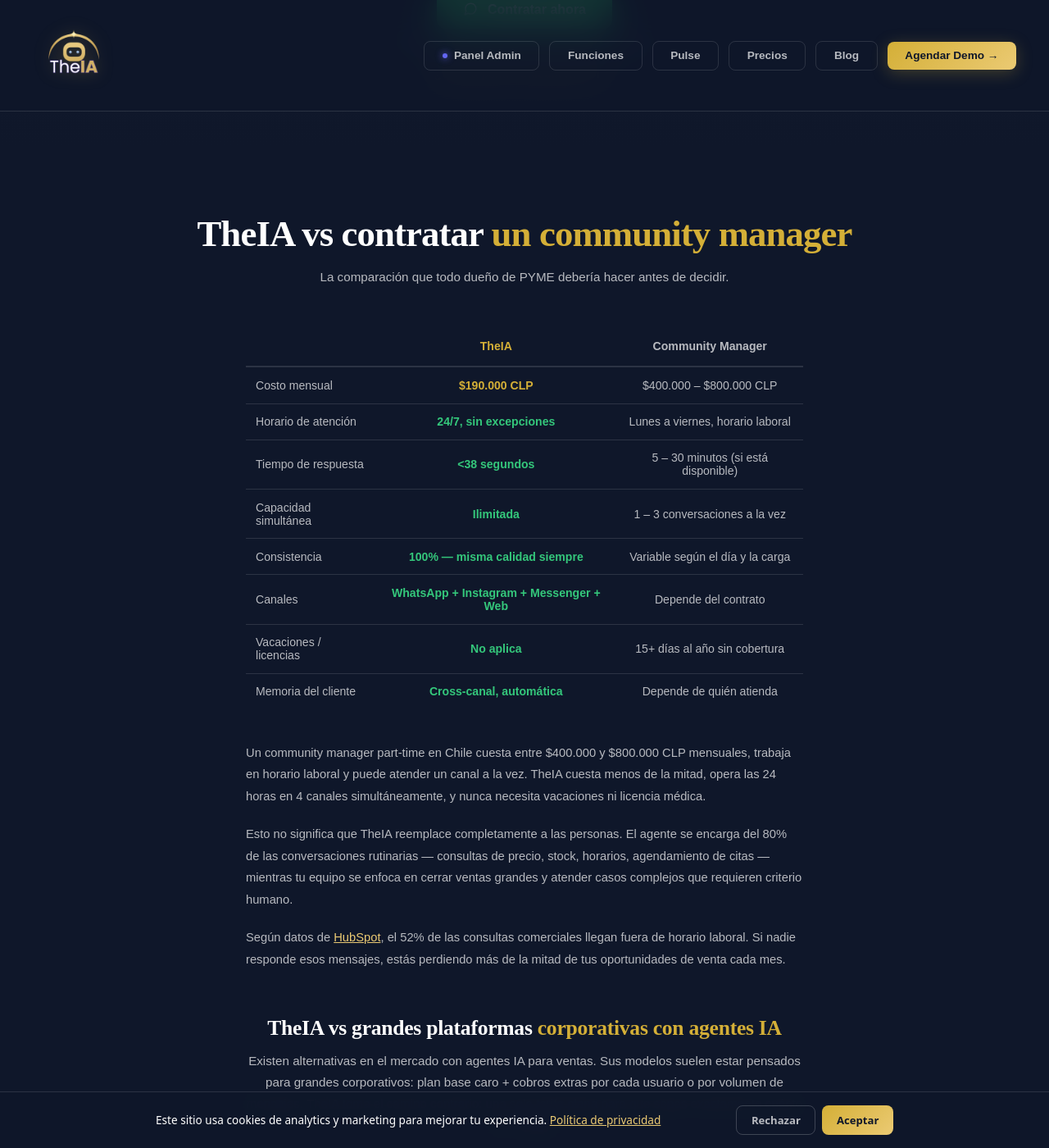
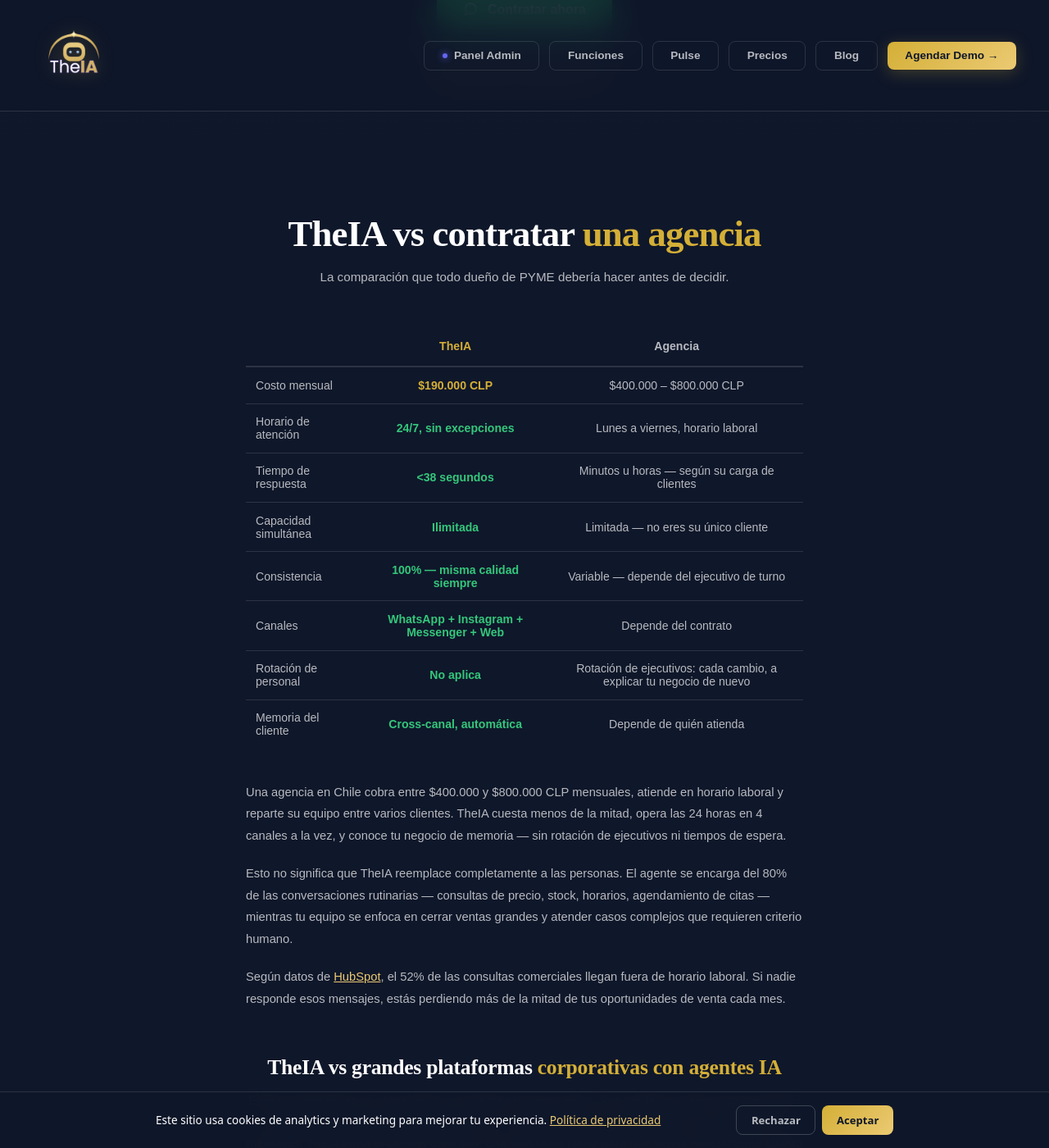
Before and after one commit to rodmera/theia-landing, a Jekyll site: the page precios.html, which Jekyll copies as it is, in a window 1280 px wide and 1400 px high, scrolled down 1622 px. Shown: the whole window at 82% size. Built offline with Jekyll 4.4.1, drawn with Linux system fonts in a browser that asks for light colours; some of the changed text lies outside the part shown.

Commit message:
copy(precios): comparativa vs AGENCIA (no community manager) — celdas ajustadas a la realidad de agencia (carga de clientes, ejecutivo de turno, rotación)

```diff
--- a/precios.html
+++ b/precios.html
@@ -454,7 +454,7 @@
           <div style="background:var(--glass); border:1px solid var(--glass-border); border-radius:14px; padding:1.25rem;">
             <div style="font-size:1.5rem; margin-bottom:0.5rem;">💰</div>
             <div style="font-weight:700; font-size:0.9rem; margin-bottom:0.4rem;">Precio accesible para PYMEs</div>
-            <p style="font-size:0.82rem; color:var(--text-sub); line-height:1.6;">Menos de lo que cuesta un community manager part-time. Todos los canales incluidos en un solo plan.</p>
+            <p style="font-size:0.82rem; color:var(--text-sub); line-height:1.6;">Menos de la mitad de lo que cobra una agencia. Todos los canales incluidos en un solo plan.</p>
           </div>
           <div style="background:var(--glass); border:1px solid var(--glass-border); border-radius:14px; padding:1.25rem;">
             <div style="font-size:1.5rem; margin-bottom:0.5rem;">🚫</div>
@@ -488,7 +488,7 @@
 
   <section style="padding: 5rem 0; background: var(--bg);">
     <div class="container">
-      <h2 class="section-title reveal">TheIA vs contratar <span class="gold">un community manager</span></h2>
+      <h2 class="section-title reveal">TheIA vs contratar <span class="gold">una agencia</span></h2>
       <p class="section-sub reveal">La comparación que todo dueño de PYME debería hacer antes de decidir.</p>
 
       <div class="reveal" style="max-width:680px; margin:0 auto 2.5rem; overflow-x:auto;">
@@ -497,7 +497,7 @@
             <tr style="border-bottom:2px solid var(--glass-border);">
               <th style="text-align:left; padding:1rem 0.75rem; color:var(--text-muted); font-weight:600; font-size:0.75rem; text-transform:uppercase; letter-spacing:0.08em;"></th>
               <th style="text-align:center; padding:1rem 0.75rem; color:var(--gold); font-weight:700;">TheIA</th>
-              <th style="text-align:center; padding:1rem 0.75rem; color:var(--text-sub); font-weight:600;">Community Manager</th>
+              <th style="text-align:center; padding:1rem 0.75rem; color:var(--text-sub); font-weight:600;">Agencia</th>
             </tr>
           </thead>
           <tbody>
@@ -514,17 +514,17 @@
             <tr style="border-bottom:1px solid var(--glass-border);">
               <td style="padding:0.85rem 0.75rem; color:var(--text-sub);">Tiempo de respuesta</td>
               <td style="padding:0.85rem 0.75rem; text-align:center; color:var(--green); font-weight:600;">&lt;38 segundos</td>
-              <td style="padding:0.85rem 0.75rem; text-align:center; color:var(--text-sub);">5 – 30 minutos (si está disponible)</td>
+              <td style="padding:0.85rem 0.75rem; text-align:center; color:var(--text-sub);">Minutos u horas — según su carga de clientes</td>
             </tr>
             <tr style="border-bottom:1px solid var(--glass-border);">
               <td style="padding:0.85rem 0.75rem; color:var(--text-sub);">Capacidad simultánea</td>
               <td style="padding:0.85rem 0.75rem; text-align:center; color:var(--green); font-weight:600;">Ilimitada</td>
-              <td style="padding:0.85rem 0.75rem; text-align:center; color:var(--text-sub);">1 – 3 conversaciones a la vez</td>
+              <td style="padding:0.85rem 0.75rem; text-align:center; color:var(--text-sub);">Limitada — no eres su único cliente</td>
             </tr>
             <tr style="border-bottom:1px solid var(--glass-border);">
               <td style="padding:0.85rem 0.75rem; color:var(--text-sub);">Consistencia</td>
               <td style="padding:0.85rem 0.75rem; text-align:center; color:var(--green); font-weight:600;">100% — misma calidad siempre</td>
-              <td style="padding:0.85rem 0.75rem; text-align:center; color:var(--text-sub);">Variable según el día y la carga</td>
+              <td style="padding:0.85rem 0.75rem; text-align:center; color:var(--text-sub);">Variable — depende del ejecutivo de turno</td>
             </tr>
             <tr style="border-bottom:1px solid var(--glass-border);">
               <td style="padding:0.85rem 0.75rem; color:var(--text-sub);">Canales</td>
@@ -532,9 +532,9 @@
               <td style="padding:0.85rem 0.75rem; text-align:center; color:var(--text-sub);">Depende del contrato</td>
             </tr>
             <tr style="border-bottom:1px solid var(--glass-border);">
-              <td style="padding:0.85rem 0.75rem; color:var(--text-sub);">Vacaciones / licencias</td>
+              <td style="padding:0.85rem 0.75rem; color:var(--text-sub);">Rotación de personal</td>
               <td style="padding:0.85rem 0.75rem; text-align:center; color:var(--green); font-weight:600;">No aplica</td>
-              <td style="padding:0.85rem 0.75rem; text-align:center; color:var(--text-sub);">15+ días al año sin cobertura</td>
+              <td style="padding:0.85rem 0.75rem; text-align:center; color:var(--text-sub);">Rotación de ejecutivos: cada cambio, a explicar tu negocio de nuevo</td>
             </tr>
             <tr>
               <td style="padding:0.85rem 0.75rem; color:var(--text-sub);">Memoria del cliente</td>
@@ -546,7 +546,7 @@
       </div>
 
       <div class="reveal" style="max-width:680px; margin:0 auto;">
-        <p style="color:var(--text-sub); font-size:0.92rem; line-height:1.8; margin-bottom:1.25rem;">Un community manager part-time en Chile cuesta entre $400.000 y $800.000 CLP mensuales, trabaja en horario laboral y puede atender un canal a la vez. TheIA cuesta menos de la mitad, opera las 24 horas en 4 canales simultáneamente, y nunca necesita vacaciones ni licencia médica.</p>
+        <p style="color:var(--text-sub); font-size:0.92rem; line-height:1.8; margin-bottom:1.25rem;">Una agencia en Chile cobra entre $400.000 y $800.000 CLP mensuales, atiende en horario laboral y reparte su equipo entre varios clientes. TheIA cuesta menos de la mitad, opera las 24 horas en 4 canales a la vez, y conoce tu negocio de memoria — sin rotación de ejecutivos ni tiempos de espera.</p>
         <p style="color:var(--text-sub); font-size:0.92rem; line-height:1.8; margin-bottom:1.25rem;">Esto no significa que TheIA reemplace completamente a las personas. El agente se encarga del 80% de las conversaciones rutinarias — consultas de precio, stock, horarios, agendamiento de citas — mientras tu equipo se enfoca en cerrar ventas grandes y atender casos complejos que requieren criterio humano.</p>
         <p style="color:var(--text-sub); font-size:0.92rem; line-height:1.8;">Según datos de <a href="https://www.hubspot.com/" target="_blank" rel="noopener" style="color:var(--gold-light);">HubSpot</a>, el 52% de las consultas comerciales llegan fuera de horario laboral. Si nadie responde esos mensajes, estás perdiendo más de la mitad de tus oportunidades de venta cada mes.</p>
       </div>
```
